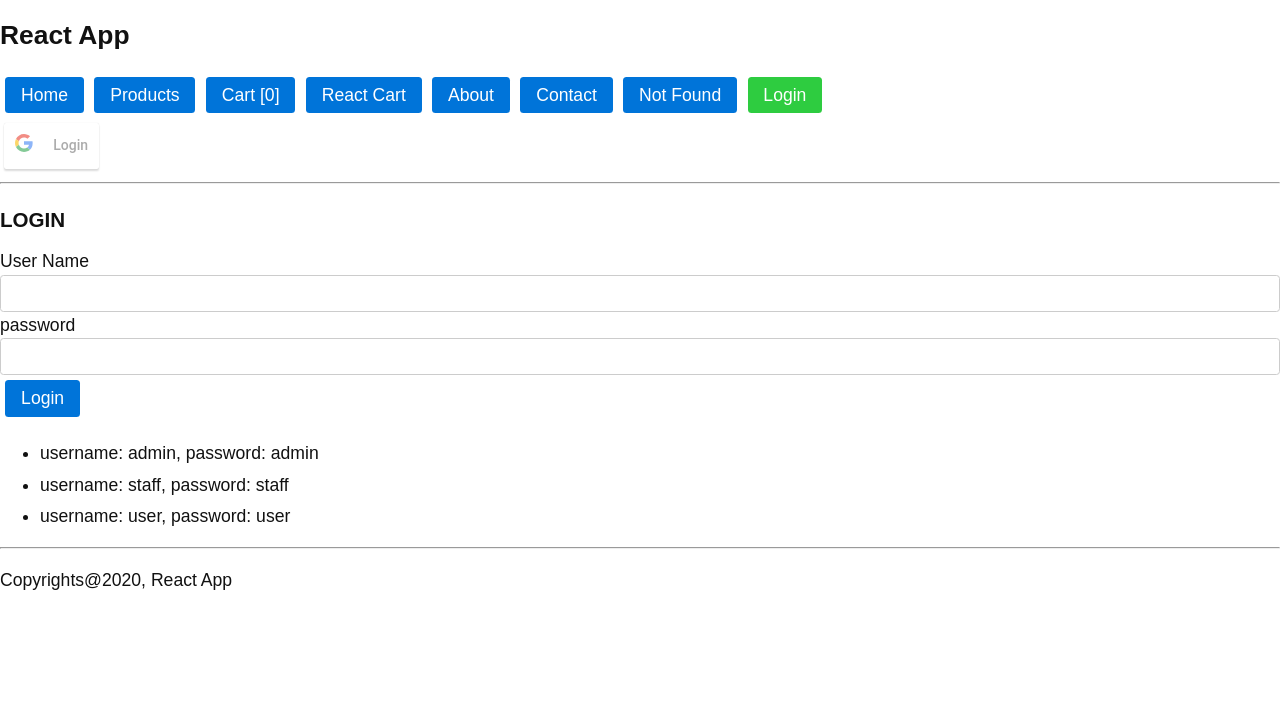
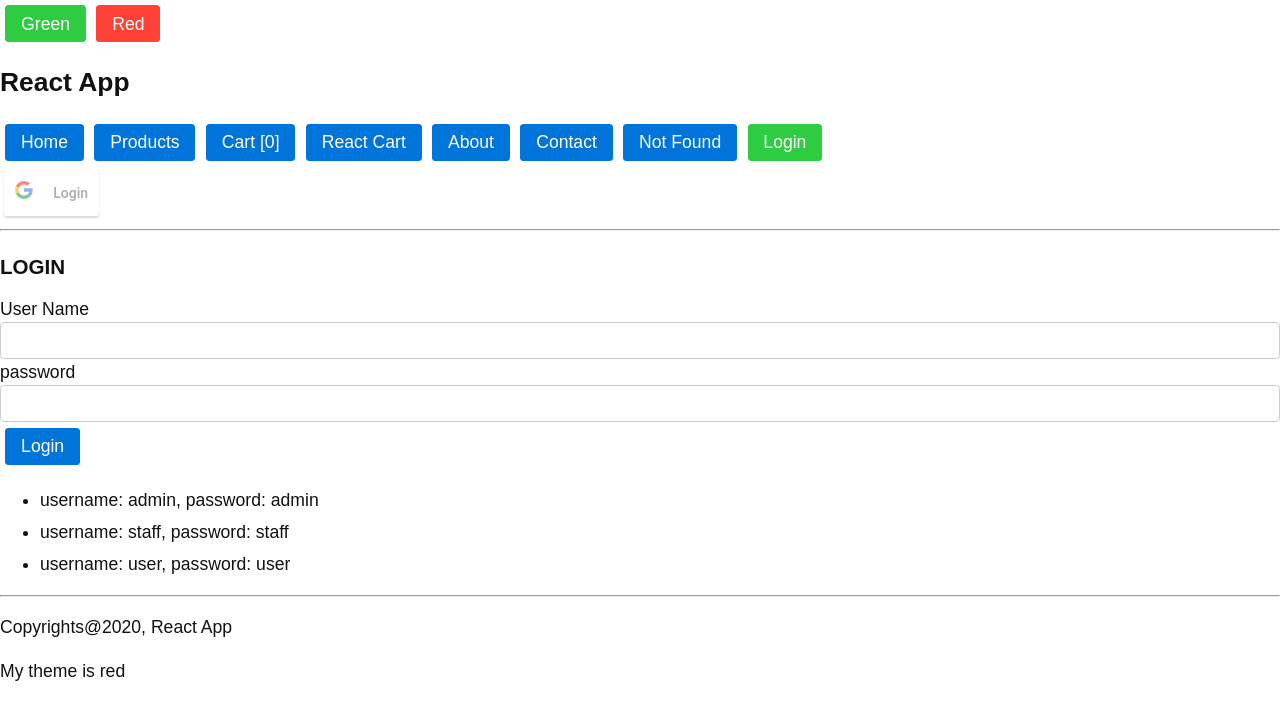
Before and after one commit to nodesense/react-app, a React (Create React App) app: page /login in a window 1280 px wide. Shown: the top 720 px of the page. Built offline with nearby package versions, Linux system fonts and the light colour scheme.

Commit message:
theme basic

```diff
--- a/src/app/App.js
+++ b/src/app/App.js
@@ -6,6 +6,8 @@ import Header from "./components/Header";
 import Footer from "./components/Footer";
 
 import Home from "./components/Home";
+import Theme from "./contexts/ThemeContext";
+
 
 //import About from "./components/About";
 //import Contact from "./components/Contact";
@@ -15,6 +17,10 @@ import Home from "./components/Home";
 export default class App extends Component {
     constructor(props) {
         super(props);
+
+        this.state = {
+            theme: 'red'
+        }
     }
 
     componentDidMount() {
@@ -41,13 +47,18 @@ export default class App extends Component {
     render() {
         return (
             <div>
+            <Theme.Provider value={this.state.theme}>
+                <button className="success" onClick={() => this.setState({theme: 'green'})}>Green</button>
+                <button className="error" onClick={() => this.setState({theme: 'red'})}>Red</button>
 
-            <Header></Header>
+                <Header></Header>
 
-            {this.props.children}
+                {/* router container.. */}
+                {this.props.children}
 
-            <Footer year={2020} company="React App"> </Footer>
 
+                <Footer year={2020} company="React App"> </Footer>
+            </Theme.Provider>
             </div>
         )
     }
--- a/src/app/components/Footer.js
+++ b/src/app/components/Footer.js
@@ -4,14 +4,23 @@
 
 import React from "react";
 import PropTypes from "prop-types";
+import Theme from "../contexts/ThemeContext";
 
 //import "./footer.css";
+
 
 export default function Footer(props) {
         return (
             <div className="highlight">
             <hr />
              <p>Copyrights@{props.year}, {props.company}</p>
+
+             <Theme.Consumer>
+               { value => (
+                 <p>My theme is {value}</p>
+               )}
+             </Theme.Consumer>
+
             </div>
         )
 }
--- /dev/null
+++ b/src/app/contexts/ThemeContext.js
@@ -0,0 +1,8 @@
+import React, {createContext } from 'react';
+
+// blue is a default value for the context
+// the value blue shall be used when we use the
+// context without any provider
+const Theme = createContext("blue")
+
+export default Theme
--- a/src/app/product/Routes.js
+++ b/src/app/product/Routes.js
@@ -18,6 +18,9 @@ import ProductSearch
         from "./components/ProductSearch";
 
 import BrandList from "./containers/BrandList";
+import AuthRoute from "../auth/components/AuthRoute";
+
+
 
 export default function Routes(props) {
     return (
@@ -36,15 +39,15 @@ export default function Routes(props) {
 
                 </Route>
 
-                <Route path="/products/edit/:id"
+                <AuthRoute path="/products/edit/:id"
                        component={ProductEdit}>
 
-                </Route>
+                </AuthRoute>
 
-                <Route path="/products/create"
+                <AuthRoute path="/products/create"
                        component={ProductEdit}>
 
-                </Route>
+                </AuthRoute>
 
                 <Route path="/products/search"
                        component={ProductSearch}>
--- a/src/app/product/state/actions.js
+++ b/src/app/product/state/actions.js
@@ -56,7 +56,7 @@ export function loading (status) {
     }
 }
 
-
+// action method, return action object
 export function initError(error) {
     return {
         type: ActionTypes.INIT_ERROR,
@@ -68,11 +68,17 @@ export function initError(error) {
 
 
 //thunk async functions
-
+// action method, but return a function instead of object
+// in redux-thunk, developers return a function as action
+// instead of object
+// redux-thunk middleware shall invoke that function,
+// where async code can be written
 export function fetchProducts() {
+    // we return a function which is action function
+    // redux thunk shall call this function
     //thunk shall pass the dispatch
-    return function(dispatch, getState) {
-
+    return function(dispatch, getState, extraArgs) {
+        // async code here
         //no error
         dispatch(initError(false));
         dispatch(loading(true));
```
Also changed, not shown: src/app/cart/components/Cart.js (line endings or trailing spaces).
